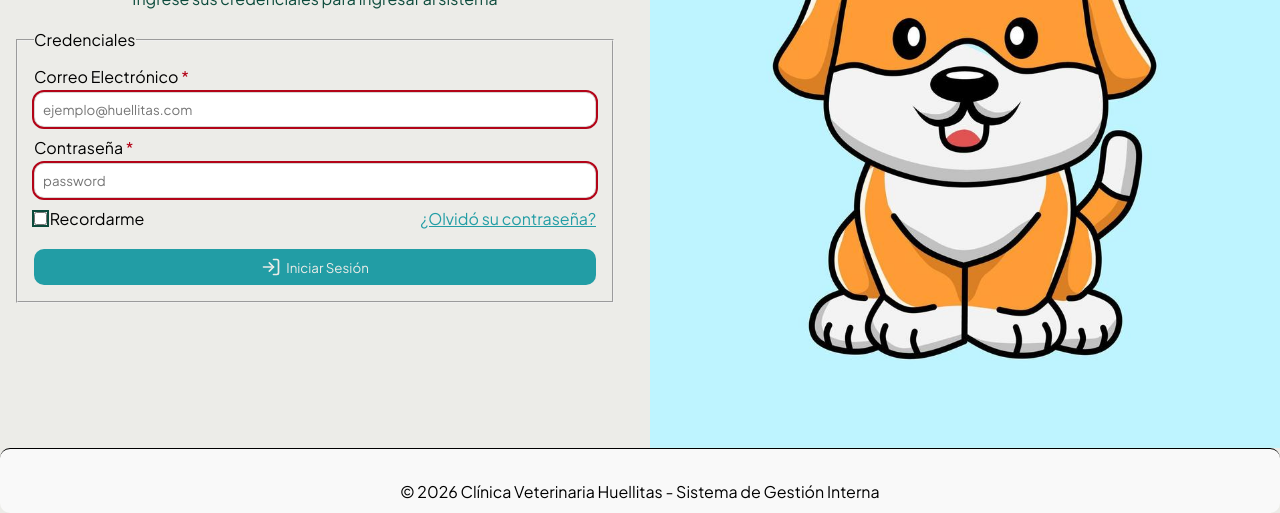
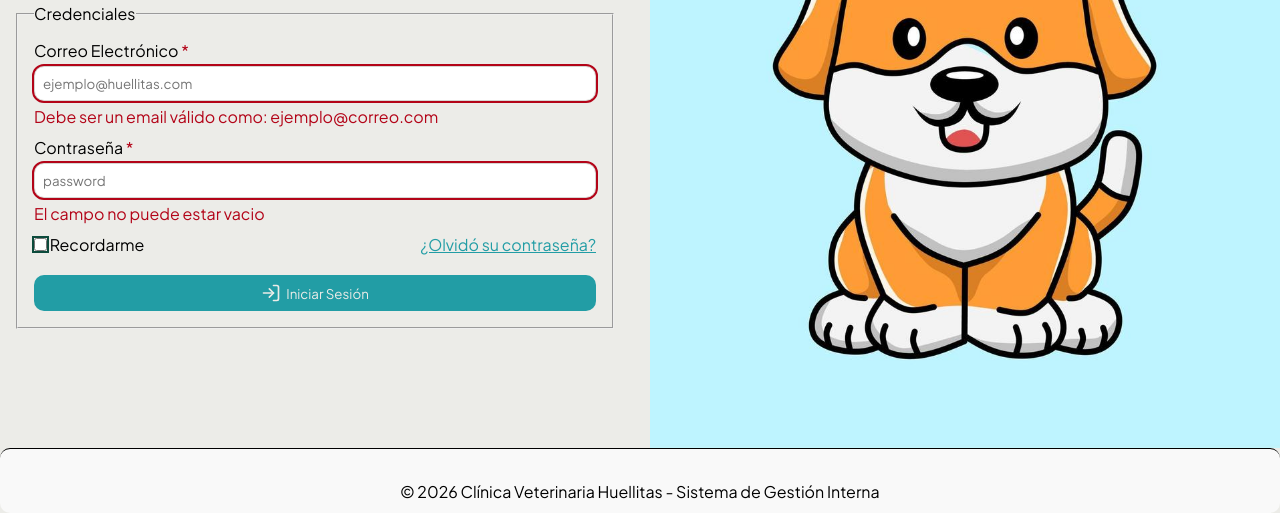
Before and after one commit to amsipan/Protecto1erBim, a plain HTML site: page index.html in a window 1280 px wide. Shown: the part 287-800 px from the top of the page. Drawn offline with Linux system fonts and the light colour scheme.

Commit message:
Input email span

```diff
--- a/css/style.css
+++ b/css/style.css
@@ -250,6 +250,16 @@ input[type="search"]:not(:placeholder-shown) + span::before {
     color: var(--warning-color);
 }
 
+input[type="email"]:placeholder-shown + span::before {
+    content: "Debe ser un email válido como: ejemplo@correo.com";
+    color: var(--warning-color);
+}
+
+input[type="email"]:not(:placeholder-shown) + span::before {
+    content: " ";
+    color: var(--warning-color);
+}
+
 input:placeholder-shown + span::before {
     content: "El campo no puede estar vacio";
     color: var(--warning-color);
--- a/index.html
+++ b/index.html
@@ -24,11 +24,13 @@
                 <div class="d-flex flex-column gap-1">
                     <label for="email">Correo Electrónico <span class="warning-color">*</span> </label>
                     <input id="email" name="email" type="email" required autocomplete="email" placeholder="ejemplo@huellitas.com" class="rounded">
+                    <span></span>
                 </div>
 
                 <div class="d-flex flex-column gap-1">
                     <label for="password">Contraseña <span class="warning-color">*</span></label>
                     <input type="password" name="password" id="password" required minlength="8" placeholder="password" class="rounded">
+                    <span></span>
                 </div>
 
                 <div class="d-flex justify-content-between gap-1">
```
